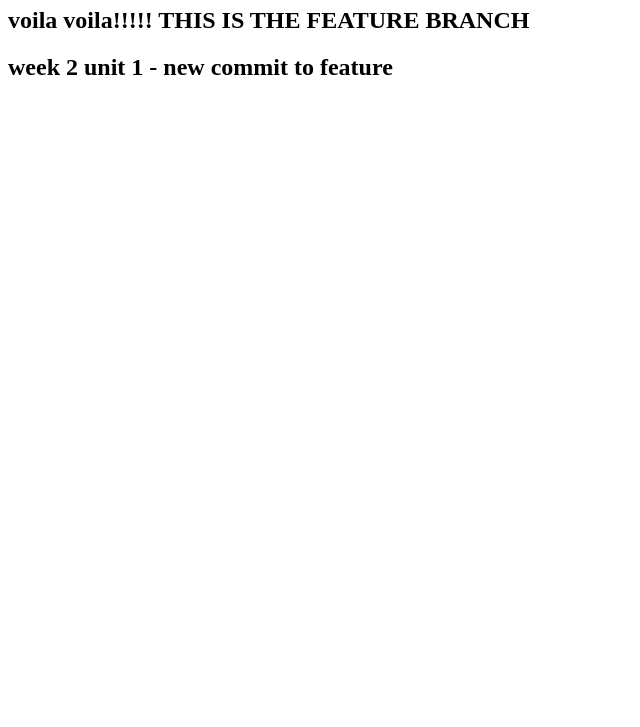
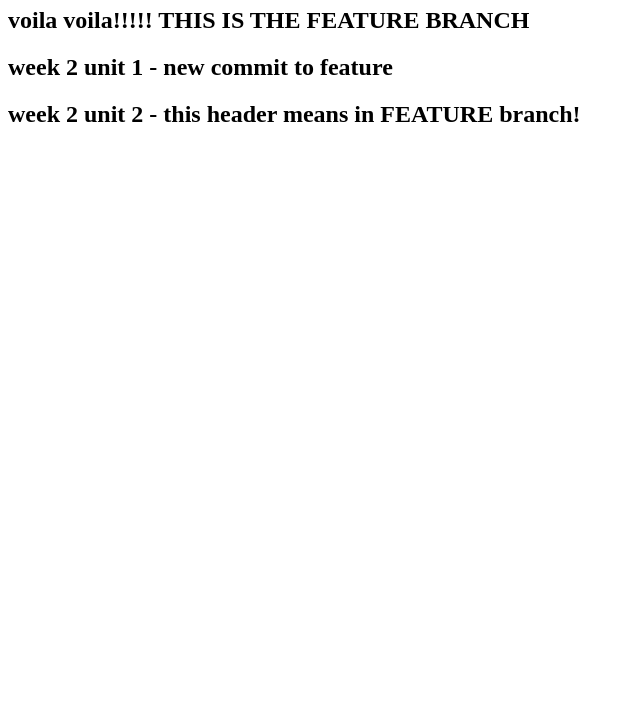
Before and after one commit to ericpsap2018/0main_openSAP_repo, a plain HTML site: page index.html in a window 1280 px wide. Shown: the part 73-800 px from the top of the page, without its empty margins (0-640 px from the left). Drawn offline with Linux system fonts and the light colour scheme.

Commit message:
w2unit2 = change to index in feature branch

```diff
--- a/index.html
+++ b/index.html
@@ -9,5 +9,7 @@
 		<h1>This web page is blank with a STASH</h1>
 		<h2>voila voila!!!!! THIS IS THE FEATURE BRANCH</h2>
 		<h2>week 2 unit 1 - new commit to feature</h2>
+
+		<h2>week 2 unit 2 - this header means in FEATURE branch!</h2>
 	</body>
 </html>
```
